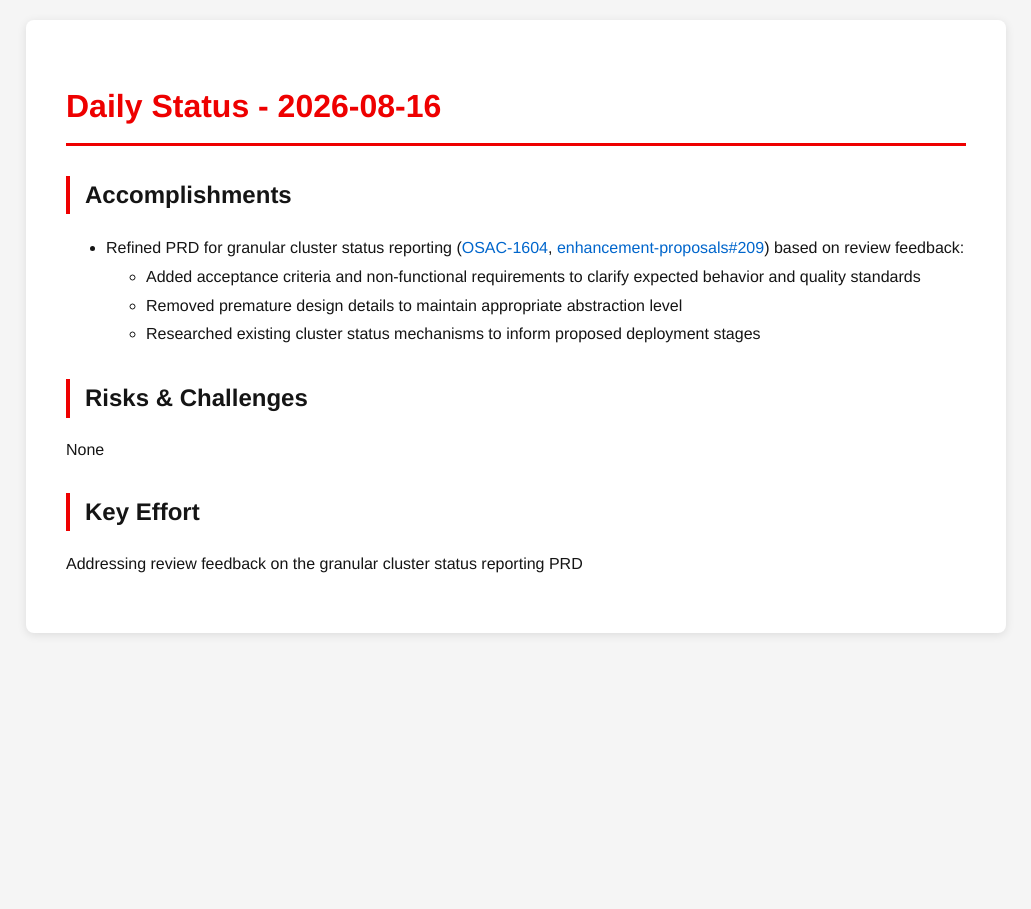
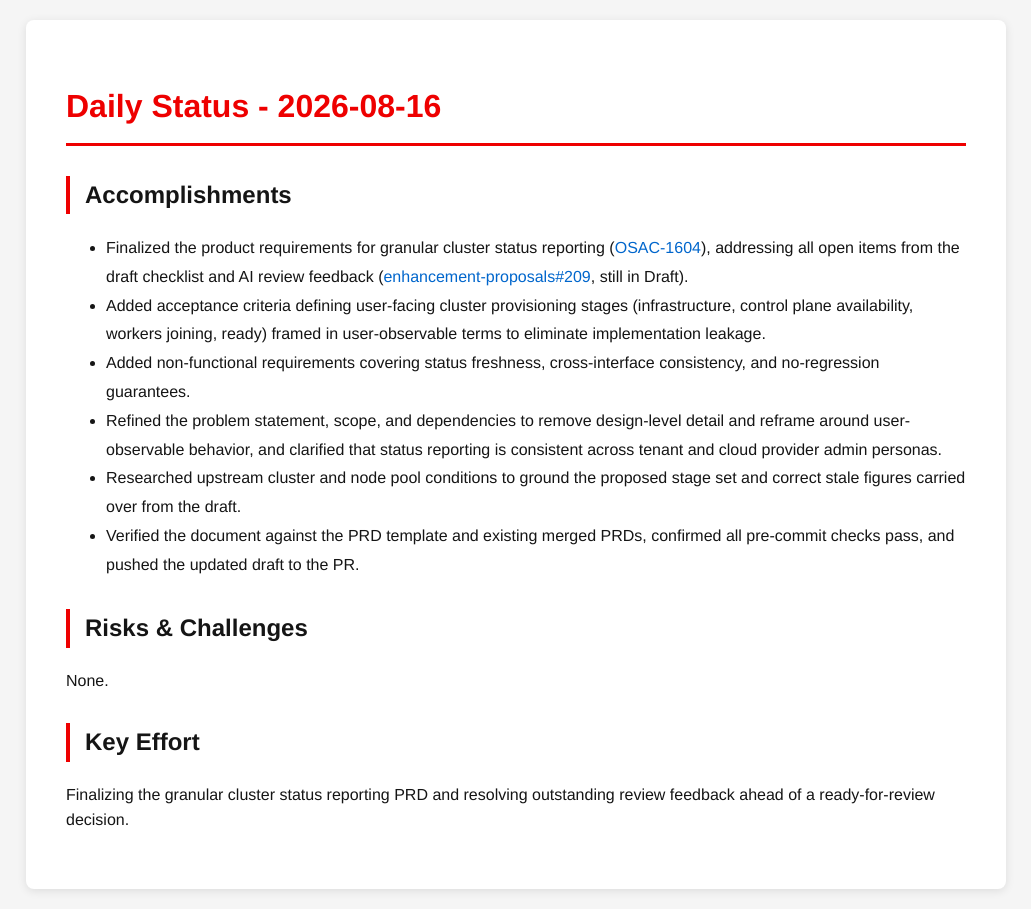
Before and after one commit to tzvatot/daily-status, a Jekyll site: the page built from 2026-08-16.md, in a window 1280 px wide. Shown: the whole page, without its empty margins (124-1155 px from the left). Built offline with Jekyll 4.4.1, drawn with Linux system fonts in a browser that asks for light colours.

Commit message:
Daily status update - 2026-08-16

```diff
--- a/2026-08-16.md
+++ b/2026-08-16.md
@@ -7,13 +7,15 @@ date: 2026-08-16
 # Daily Status - 2026-08-16
 
 ## Accomplishments
-- Refined PRD for granular cluster status reporting ([OSAC-1604](https://redhat.atlassian.net/browse/OSAC-1604), [enhancement-proposals#209](https://github.com/osac-project/enhancement-proposals/pull/209)) based on review feedback:
-  - Added acceptance criteria and non-functional requirements to clarify expected behavior and quality standards
-  - Removed premature design details to maintain appropriate abstraction level
-  - Researched existing cluster status mechanisms to inform proposed deployment stages
+- Finalized the product requirements for granular cluster status reporting ([OSAC-1604](https://redhat.atlassian.net/browse/OSAC-1604)), addressing all open items from the draft checklist and AI review feedback ([enhancement-proposals#209](https://github.com/osac-project/enhancement-proposals/pull/209), still in Draft).
+- Added acceptance criteria defining user-facing cluster provisioning stages (infrastructure, control plane availability, workers joining, ready) framed in user-observable terms to eliminate implementation leakage.
+- Added non-functional requirements covering status freshness, cross-interface consistency, and no-regression guarantees.
+- Refined the problem statement, scope, and dependencies to remove design-level detail and reframe around user-observable behavior, and clarified that status reporting is consistent across tenant and cloud provider admin personas.
+- Researched upstream cluster and node pool conditions to ground the proposed stage set and correct stale figures carried over from the draft.
+- Verified the document against the PRD template and existing merged PRDs, confirmed all pre-commit checks pass, and pushed the updated draft to the PR.
 
 ## Risks & Challenges
-None
+None.
 
 ## Key Effort
-Addressing review feedback on the granular cluster status reporting PRD
+Finalizing the granular cluster status reporting PRD and resolving outstanding review feedback ahead of a ready-for-review decision.
```
